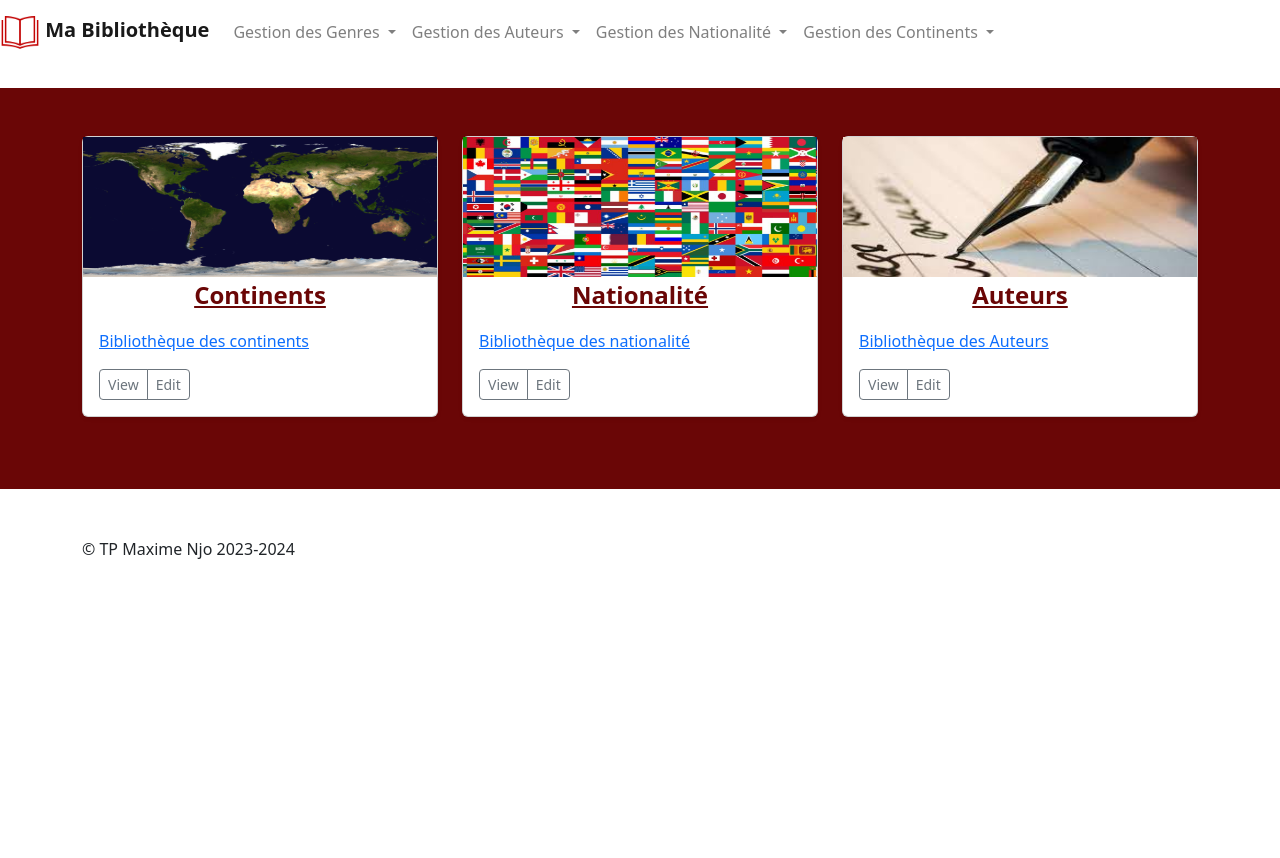
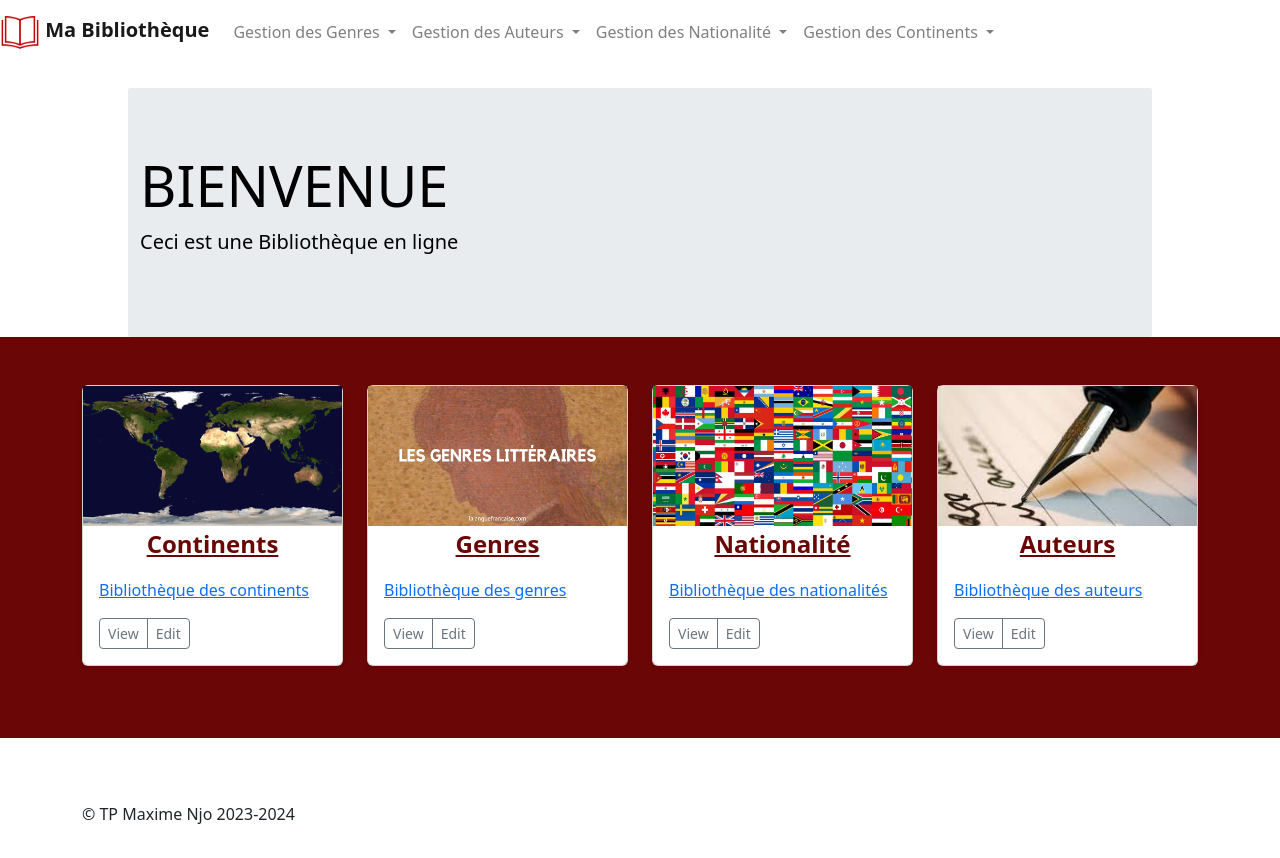
Before and after one commit to MaximNjo/Bibliotheque_Gut., a PHP site: page / in a window 1280 px wide. Before the commit the page ends 559 px from the top, so only its background shows below. Run offline with PHP 8.4, Linux system fonts and the light colour scheme; some libraries are stand-ins or nearby versions.

Commit message:
Début  Vidéo 5 mid

```diff
--- a/controllers/continentController.php
+++ b/controllers/continentController.php
@@ -5,16 +5,16 @@ switch ($action){
 
     case 'list':
         $lesContinents = Continent::findAll();
-        include('vues/listeContinent.php');
+        include('vues/continent/listeContinent.php');
     break;
     case 'add' :
         $mode = "Ajouter";
-        include("vues/formContinent.php");
+        include("vues/continent/formContinent.php");
     break;
     case 'update' :
         $mode = "Modifier";
         $continent = Continent::findById($_GET['num']);
-        include("vues/formContinent.php");
+        include("vues/continent/formContinent.php");
     break;
     case 'delete' :
         $continent = Continent::findById($_GET['num']);
--- a/index.php
+++ b/index.php
@@ -2,14 +2,18 @@
 session_start();
 
 include "vues/header.php";
-include "modeles/Continent.php";
+include "modeles/continent.php";
+include "modeles/nationalite.php";
 include "modeles/connexionPDO.php";
 include "vues/messageFlash.php";
 
 
 ?>
-<!-- uc = unité de contrôle -->
-<?php $uc = empty($_GET['uc']) ? "accueil" : $_GET["uc"];
+<?php
+
+// uc = unité de contrôle (ou tu choisis)
+
+$uc = empty($_GET['uc']) ? "accueil" : $_GET["uc"];
 
 switch($uc){
 
@@ -19,12 +23,12 @@ switch($uc){
     case 'continents' :
         include('controllers/continentController.php');
     break;
+    case 'nationalites' :
+        include('controllers/nationaliteController.php');
+    break;
 
 }
 
-?>
-
-<?php
 
 echo "<br><br>";
 include "vues/footer.php";
--- a/modeles/Nationalite.php
+++ b/modeles/Nationalite.php
@@ -76,10 +76,20 @@ class Nationalite{
          */
 
 
-        public static function findAll() : array
+        public static function findAll(?string $libelle="", ?string $continent="Tous") : array
         {
 
-            $req = MonPdo :: getInstance()-> prepare("select n.num, n.libelle as 'libNation', c.libelle as 'libContinent' from nationalite n, continent c where n.numContinent=c.num");
+
+            $texteReq = "select n.num, n.libelle as 'libNation', c.libelle as 'libContinent' from nationalite n, continent c where n.numContinent=c.num";
+            if($libelle != ""){
+                $texteReq .= " and n.libelle like '%" . $libelle . "%'";
+            }
+
+            if($continent != "Tous"){
+                $texteReq .= " and c.num =" .$continent;
+            }
+            $texteReq.= " order by n.libelle";
+            $req = MonPdo :: getInstance()-> prepare($texteReq);
             $req -> setFetchMode(PDO::FETCH_OBJ);
             $req -> execute();
             $lesResultats=$req->fetchAll();
--- a/styles/index.css
+++ b/styles/index.css
@@ -146,8 +146,33 @@ background-color: black;
     color: rgb(143, 8, 8);
 
 }
+/* JUMBOTRON */
+
+.bd-placeholder-img {
+    font-size: 1.125rem;
+    text-anchor: middle;
+    -webkit-user-select: none;
+    -moz-user-select: none;
+    -ms-user-select: none;
+    user-select: none;
+    }
+
+    @media (min-width: 768px) {
+    .bd-placeholder-img-lg {
+        font-size: 3.5rem;
+    }
+    }
+
 
 /* gestion des images */
+
+.jumbotron.jumbotron-fluid {
+
+    color: black;
+    width: 80%;
+    margin: auto;
+    border-radius: 2px;
+}
 
 img{
     height: 140px;
@@ -170,3 +195,5 @@ img[src="image/supprimer.png"] {
     height: 30px;
     border-radius: 5px;
 }
+
+/* footer */
--- a/styles/couleur.css
+++ b/styles/indexBis.css
@@ -1,6 +1,13 @@
+:root{
+
+        --principale: rgb(106, 6, 6);
+
+}
+
+
 .couleur{
+
         background-color: rgb(255, 255, 255);
-
 
 }
 
@@ -13,7 +20,7 @@
 
 text{
 
-        color: rgb(106, 6, 6);
+        color: var(--principale);
         font-weight: bold;
         text-decoration: underline;
         text-align: center;
@@ -22,12 +29,18 @@ text{
 }
 
 
-.col-md-4:hover {
+.col-md-3:hover {
 
-        transform: scale(1.03);
+        transform: scale(1.01);
         transition: 0.8s;
 }
 
 .modal-content {
         color: black;
     }
+
+    /* ligne list  */
+
+    .table-dark td, .table-dark th, .table-dark thead th {
+        border-color: var(--principale);
+    }
--- a/vues/accueil.php
+++ b/vues/accueil.php
@@ -1,27 +1,13 @@
-<style>
-    .bd-placeholder-img {
-    font-size: 1.125rem;
-    text-anchor: middle;
-    -webkit-user-select: none;
-    -moz-user-select: none;
-    -ms-user-select: none;
-    user-select: none;
-    }
+<!-- JOMBOTRON -->
 
-    @media (min-width: 768px) {
-    .bd-placeholder-img-lg {
-        font-size: 3.5rem;
-    }
-    }
-</style>
+<div class="jumbotron jumbotron-fluid">
+  <div class="container">
+    <h1 class="display-4">BIENVENUE</h1>
+    <p class="lead">Ceci est une Bibliothèque en ligne</p>
+  </div>
+</div>
 
-
-    <!-- Custom styles for this template -->
-    <link href="album.css" rel="stylesheet">
-  </head>
-  <body>
-
-
+<!-- Images -->
 
 <main role="main">
 
@@ -32,7 +18,7 @@
     <!-- CONTINENTS -->
 
       <div class="row">
-        <div class="col-md-4">
+        <div class="col-md-3">
           <div class="card mb-4 shadow-sm">
           <img src="image/continent.jpg"><text>Continents</text>
             <div class="card-body">
@@ -49,11 +35,27 @@
 
         <!-- NATIONALITÉ -->
 
-        <div class="col-md-4">
+        <div class="col-md-3">
+          <div class="card mb-4 shadow-sm">
+              <img src="image/genres.webp" ><text>Genres</text>
+              <div class="card-body">
+                <p class="card-text"><a href="">Bibliothèque des genres</a></p>
+                <div class="d-flex justify-content-between align-items-center">
+                  <div class="btn-group">
+                  <button type="button" class="btn btn-sm btn-outline-secondary">View</button>
+                  <button type="button" class="btn btn-sm btn-outline-secondary">Edit</button>
+                </div>
+              </div>
+            </div>
+          </div>
+        </div>
+
+
+        <div class="col-md-3">
           <div class="card mb-4 shadow-sm">
               <img src="image/flags.jpg" ><text>Nationalité</text>
               <div class="card-body">
-                <p class="card-text"><a href="">Bibliothèque des nationalité</a></p>
+                <p class="card-text"><a href="">Bibliothèque des nationalités</a></p>
                 <div class="d-flex justify-content-between align-items-center">
                   <div class="btn-group">
                   <button type="button" class="btn btn-sm btn-outline-secondary">View</button>
@@ -66,12 +68,12 @@
 
         <!-- AUTEURS -->
 
-        <div class="col-md-4">
+        <div class="col-md-3">
           <div class="card mb-4 shadow-sm">
           <img src="image/auteur.jpeg"><text>Auteurs</text>
 
             <div class="card-body">
-              <p class="card-text"> <a href="">Bibliothèque des Auteurs</a> </p>
+              <p class="card-text"> <a href="">Bibliothèque des auteurs</a> </p>
               <div class="d-flex justify-content-between align-items-center">
                 <div class="btn-group">
                   <button type="button" class="btn btn-sm btn-outline-secondary">View</button>
@@ -85,4 +87,5 @@
     </div>
   </div>
 
+
 </main>
--- a/vues/footer.php
+++ b/vues/footer.php
@@ -1,7 +1,11 @@
-<footer class="container">
 
-    <p>&copy; TP Maxime Njo 2023-2024</p>
+<footer class="footer mt-auto py-3">
+    <div class="container">
+      <p>&copy; TP Maxime Njo 2023-2024</p>
+  </div>
 </footer>
+
+
 
 <script src="https://cdn.jsdelivr.net/npm/jquery@3.5.1/dist/jquery.slim.min.js" integrity="sha384-DfXdz2htPH0lsSSs5nCTpuj/zy4C+OGpamoFVy38MVBnE+IbbVYUew+OrCXaRkfj" crossorigin="anonymous"></script>
 <script src="https://cdn.jsdelivr.net/npm/popper.js@1.16.1/dist/umd/popper.min.js" integrity="sha384-9/reFTGAW83EW2RDu2S0VKaIzap3H66lZH81PoYlFhbGU+6BZp6G7niu735Sk7lN" crossorigin="anonymous"></script>
--- a/vues/header.php
+++ b/vues/header.php
@@ -7,7 +7,7 @@
     <title>Bibliothèque</title>
     <link rel="stylesheet" href="https://cdn.jsdelivr.net/npm/bootstrap@4.6.2/dist/css/bootstrap.min.css" integrity="sha384-xOolHFLEh07PJGoPkLv1IbcEPTNtaed2xpHsD9ESMhqIYd0nLMwNLD69Npy4HI+N" crossorigin="anonymous">
     <link rel="stylesheet" href="styles/index.css">
-    <link rel="stylesheet" href="styles/couleur.css">
+    <link rel="stylesheet" href="styles/indexBis.css">
     <link rel="shortcut icon" href="image/logoLivre.png" type="image/x-icon">
 
 <!-- Bootstrap accueil.php -->
@@ -59,9 +59,8 @@
                     Gestion des Nationalité
                 </a>
                 <div class="dropdown-menu">
-                    <a class="dropdown-item" href="#">Action</a>
-                    <a class="dropdown-item" href="#">Liste des nationalité</a>
-                    <a class="dropdown-item" href="#">Ajouter une nationalité</a>
+                    <a class="dropdown-item" href="index.php?uc=nationalites&action=list">Liste des nationalités</a>
+                    <a class="dropdown-item" href="index.php?uc=nationalites&action=add">Ajouter une nationalité</a>
                 </div>
             </li>
             <li class="nav-item dropdown">
@@ -69,7 +68,7 @@
                     Gestion des Continents
                 </a>
                 <div class="dropdown-menu">
-                    <a class="dropdown-item" href="index.php?uc=continents&action=list">Listes des Continents</a>
+                    <a class="dropdown-item" href="index.php?uc=continents&action=list">Listes des continents</a>
                     <a class="dropdown-item" href='index.php?uc=continents&action=add'>Ajouter un continent</a>
                 </div>
             </li>
```
Also changed, not shown: controllers/nationaliteController.php (added, +74 -0 lines), vues/continent/listeContinent.php (renamed from vues/listeContinent.php, +6 -2 lines), vues/nationalite/formNationalite.php (added, +46 -0 lines), vues/nationalite/listeNationalite.php (added, +87 -0 lines), Image/genres.webp (added), vues/continent/formContinent.php (renamed from vues/formContinent.php).
